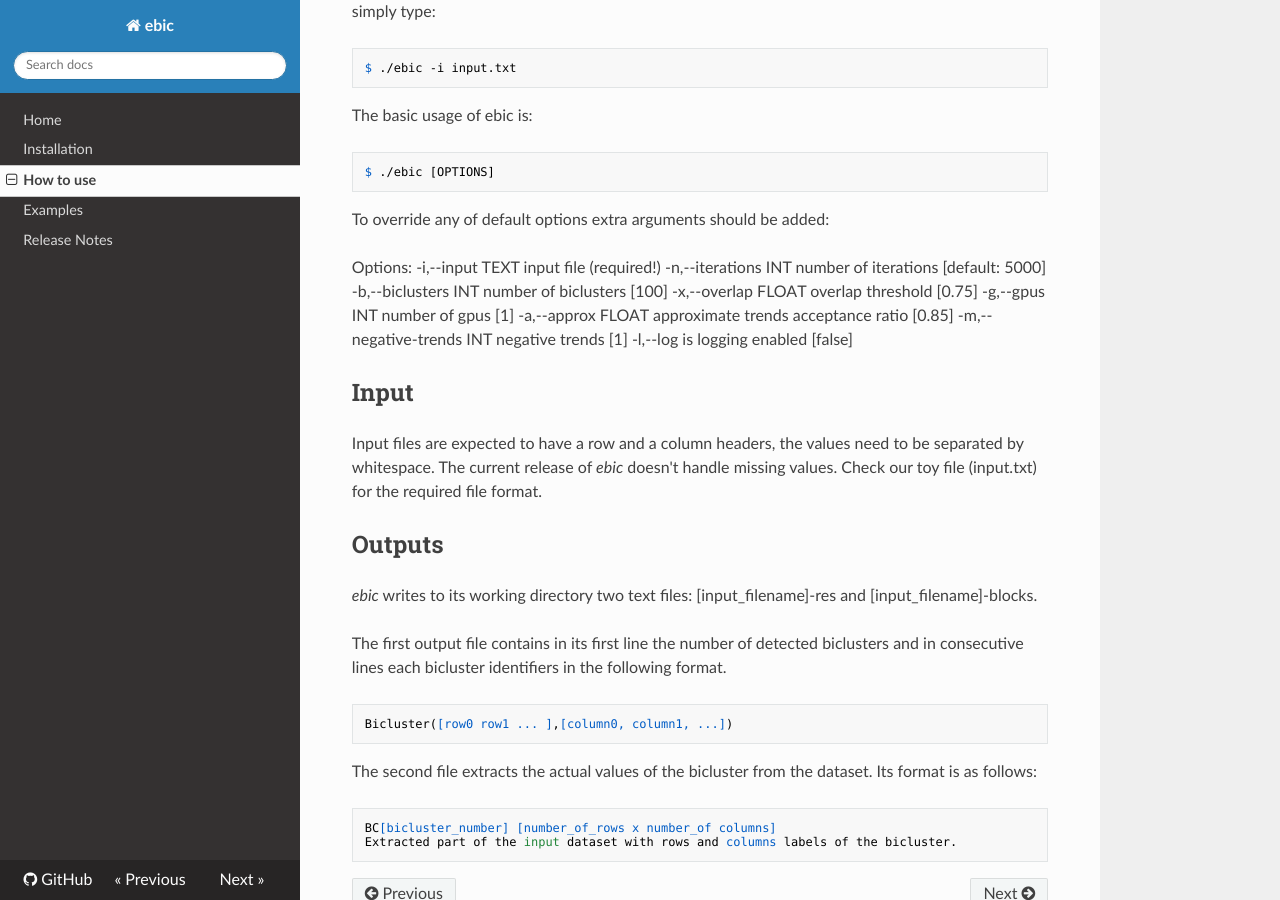
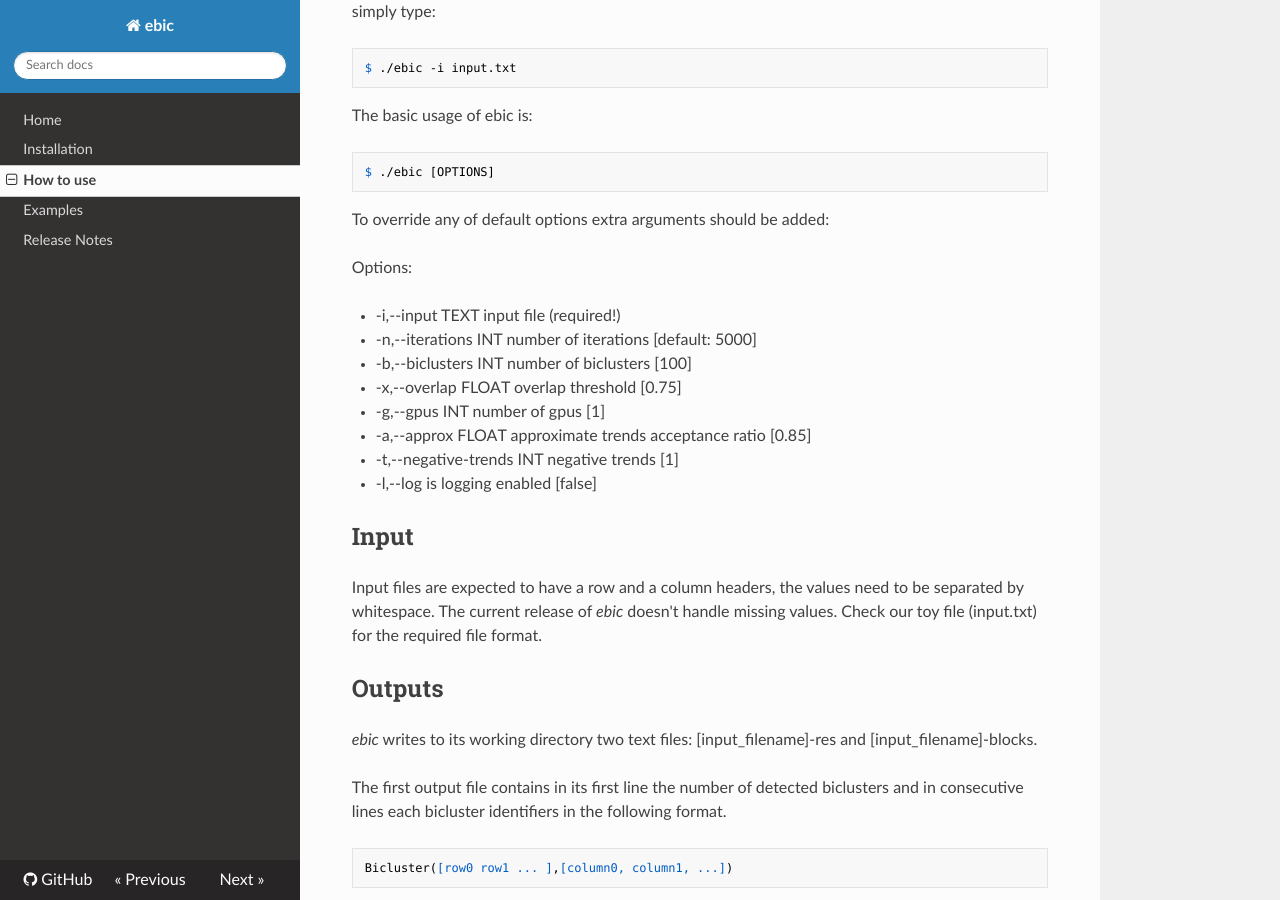
Before and after one commit to athril/ebic, an MkDocs documentation site: the page built from docs_sources/usage.md, in a window 1280 px wide and 900 px high, scrolled down 331 px. Built offline with MkDocs 1.6.1, drawn with Linux system fonts in a browser that asks for light colours; nearby versions of some CDN libraries; old or Windows-style settings are respelled for this version of MkDocs.

```diff
--- a/docs/index.html
+++ b/docs/index.html
@@ -168,5 +168,5 @@ It is also one of the very few parallel biclustering algorithms that use at leas
 
 <!--
 MkDocs version : 0.16.3
-Build Date UTC : 2018-01-03 19:54:32
+Build Date UTC : 2018-01-03 19:59:14
 -->
--- a/docs_sources/usage.md
+++ b/docs_sources/usage.md
@@ -20,14 +20,22 @@ $ ./ebic [OPTIONS]
 To override any of default options extra arguments should be added:
 
 Options:
-  -i,--input TEXT             input file (required!)
-  -n,--iterations INT         number of iterations [default: 5000]
-  -b,--biclusters INT         number of biclusters [100]
-  -x,--overlap FLOAT          overlap threshold [0.75]
-  -g,--gpus INT               number of gpus [1]
-  -a,--approx FLOAT           approximate trends acceptance ratio [0.85]
-  -m,--negative-trends INT    negative trends [1]
-  -l,--log                    is logging enabled [false]
+
+*  -i,--input TEXT             input file (required!)
+
+*  -n,--iterations INT         number of iterations [default: 5000]
+
+*  -b,--biclusters INT         number of biclusters [100]
+
+*  -x,--overlap FLOAT          overlap threshold [0.75]
+
+*  -g,--gpus INT               number of gpus [1]
+
+*  -a,--approx FLOAT           approximate trends acceptance ratio [0.85]
+
+*  -t,--negative-trends INT    negative trends [1]
+
+*  -l,--log                    is logging enabled [false]
 
 
 ## Input
```
Also changed, not shown: docs/mkdocs/search_index.json (+2 -2 lines), docs/usage/index.html (+27 -9 lines).
